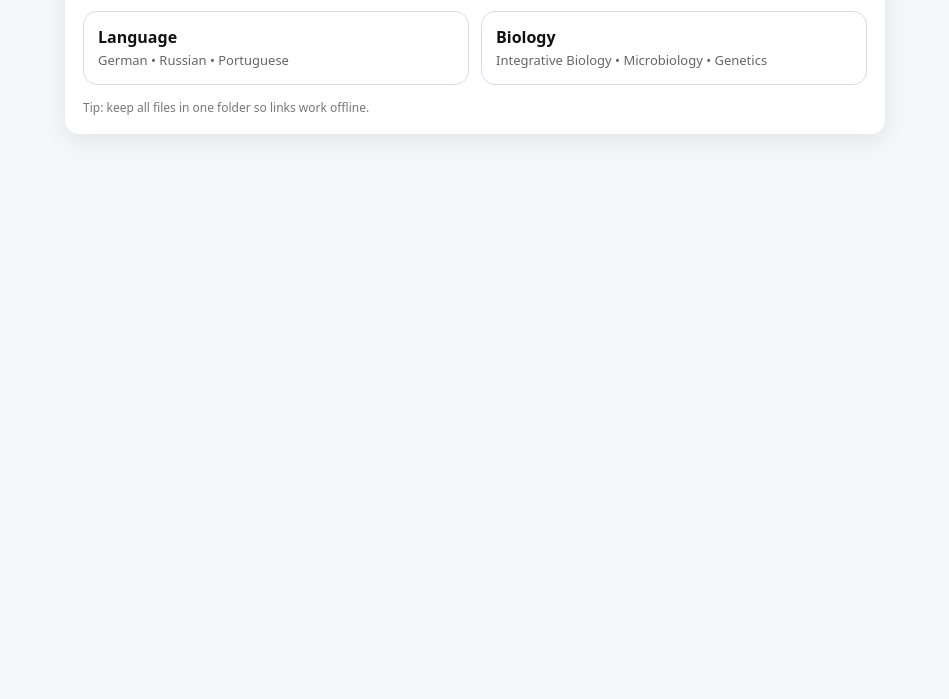
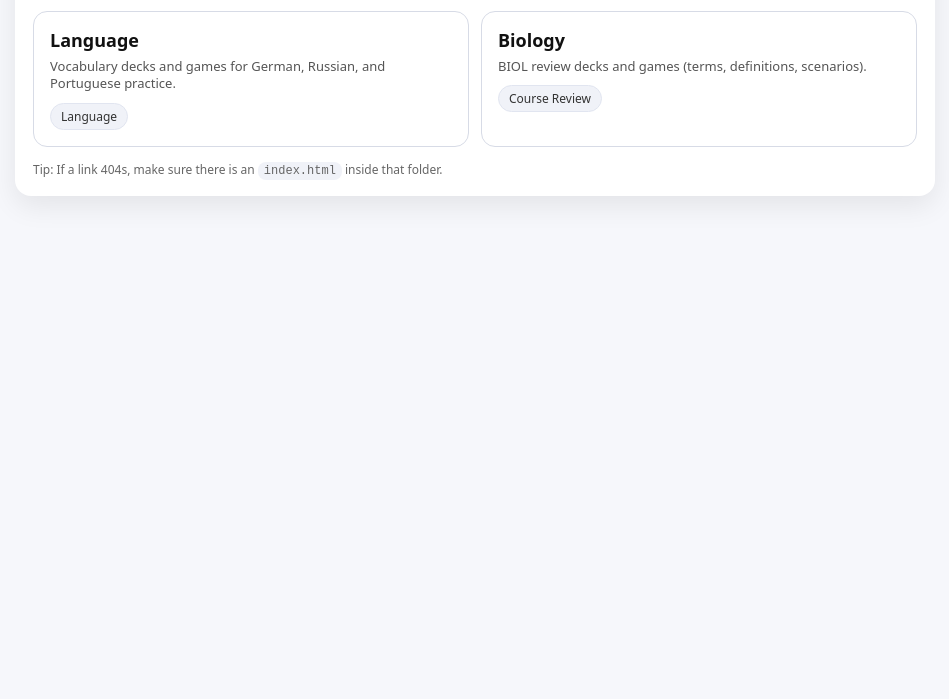
Before and after one commit to smcbride1983/Review-Game-Unit-1, a plain HTML site: page index.html in a window 1280 px wide. Shown: the part 101-800 px from the top of the page, without its empty margins (165-1114 px from the left). Drawn offline with Linux system fonts and the light colour scheme.

Commit message:
Update index.html

```diff
--- a/index.html
+++ b/index.html
@@ -1,49 +1,66 @@
-<!-- index.html  (HOME HUB) -->
 <!doctype html>
 <html lang="en">
 <head>
   <meta charset="utf-8" />
   <meta name="viewport" content="width=device-width,initial-scale=1" />
-  <title>Practice Hub</title>
+  <title>Review Games</title>
   <style>
-    :root{font-family:system-ui,-apple-system,Segoe UI,Roboto,Arial,sans-serif}
-    body{margin:0;background:#f6f7fb;color:#111}
-    .wrap{max-width:820px;margin:0 auto;padding:18px}
-    .card{background:#fff;border-radius:14px;padding:18px;box-shadow:0 8px 24px rgba(0,0,0,.08)}
-    h1{margin:0 0 10px;font-size:22px}
-    p{margin:0 0 14px;color:#555}
-    .grid{display:grid;gap:12px}
-    @media(min-width:640px){.grid{grid-template-columns:1fr 1fr}}
-    a.btn{
-      display:block;text-decoration:none;color:#111;background:#fff;
-      border:1px solid #d7dbe6;border-radius:14px;padding:14px 14px;
+    :root { font-family: system-ui, -apple-system, Segoe UI, Roboto, Arial, sans-serif; }
+    body { margin: 0; background:#f6f7fb; color:#111; }
+    .wrap { max-width: 920px; margin: 0 auto; padding: 20px; }
+    .card {
+      background:#fff; border-radius: 16px; padding: 18px;
+      box-shadow: 0 10px 28px rgba(0,0,0,.08);
     }
-    a.btn:hover{box-shadow:0 8px 20px rgba(0,0,0,.06)}
-    .title{font-weight:700;margin-bottom:4px}
-    .sub{font-size:13px;color:#666;line-height:1.35}
-    .small{font-size:12px;color:#777;margin-top:14px}
+    h1 { margin: 0 0 6px; font-size: 24px; }
+    .sub { margin: 0 0 16px; color:#555; font-size: 14px; line-height: 1.35; }
+    .grid { display:grid; grid-template-columns: 1fr; gap: 12px; margin-top: 12px; }
+    @media (min-width: 720px) { .grid { grid-template-columns: 1fr 1fr; } }
+    a.tile {
+      display:block; text-decoration:none; color:inherit;
+      border:1px solid #d7dbe6; border-radius: 14px;
+      padding: 16px; background:#fff;
+      transition: transform .06s ease, box-shadow .06s ease;
+    }
+    a.tile:hover { transform: translateY(-2px); box-shadow: 0 10px 22px rgba(0,0,0,.08); }
+    .title { font-weight: 800; font-size: 18px; margin-bottom: 6px; }
+    .desc { color:#555; font-size: 13px; line-height: 1.35; }
+    .tag {
+      display:inline-block; margin-top: 10px;
+      font-size: 12px; padding: 4px 10px;
+      border-radius: 999px; background:#f0f2f8;
+      border: 1px solid #e1e5f0; color:#333;
+    }
+    .footer { margin-top: 14px; color:#666; font-size: 12px; }
+    code { background:#f0f2f8; padding:2px 6px; border-radius:8px; }
   </style>
 </head>
 <body>
   <div class="wrap">
     <div class="card">
-      <h1>Practice Hub</h1>
-      <p>Choose a subject area.</p>
+      <h1>Review Games</h1>
+      <p class="sub">
+        Choose a section. Each hub will take you to vocab games like flashcards, matching, and scenarios.
+      </p>
 
       <div class="grid">
-        <a class="btn" href="./language/index.html">
+        <!-- German hub -->
+        <a class="tile" href="./language/">
           <div class="title">Language</div>
-          <div class="sub">German • Russian • Portuguese</div>
+          <div class="desc">Vocabulary decks and games for German, Russian, and Portuguese practice.</div>
+          <span class="tag">Language</span>
         </a>
 
-        <a class="btn" href="./biology/index.html">
-          <div class="title">Biology</div>
-          <div class="sub">Integrative Biology • Microbiology • Genetics</div>
+        <!-- Biology hub -->
+        <a class="tile" href="./biology/">
+          <div class="title">Biology </div>
+          <div class="desc">BIOL review decks and games (terms, definitions, scenarios).</div>
+          <span class="tag">Course Review</span>
         </a>
       </div>
 
-      <div class="small">
-        Tip: keep all files in one folder so links work offline.
+      <div class="footer">
+        Tip: If a link 404s, make sure there is an <code>index.html</code> inside that folder.
       </div>
     </div>
   </div>
```
